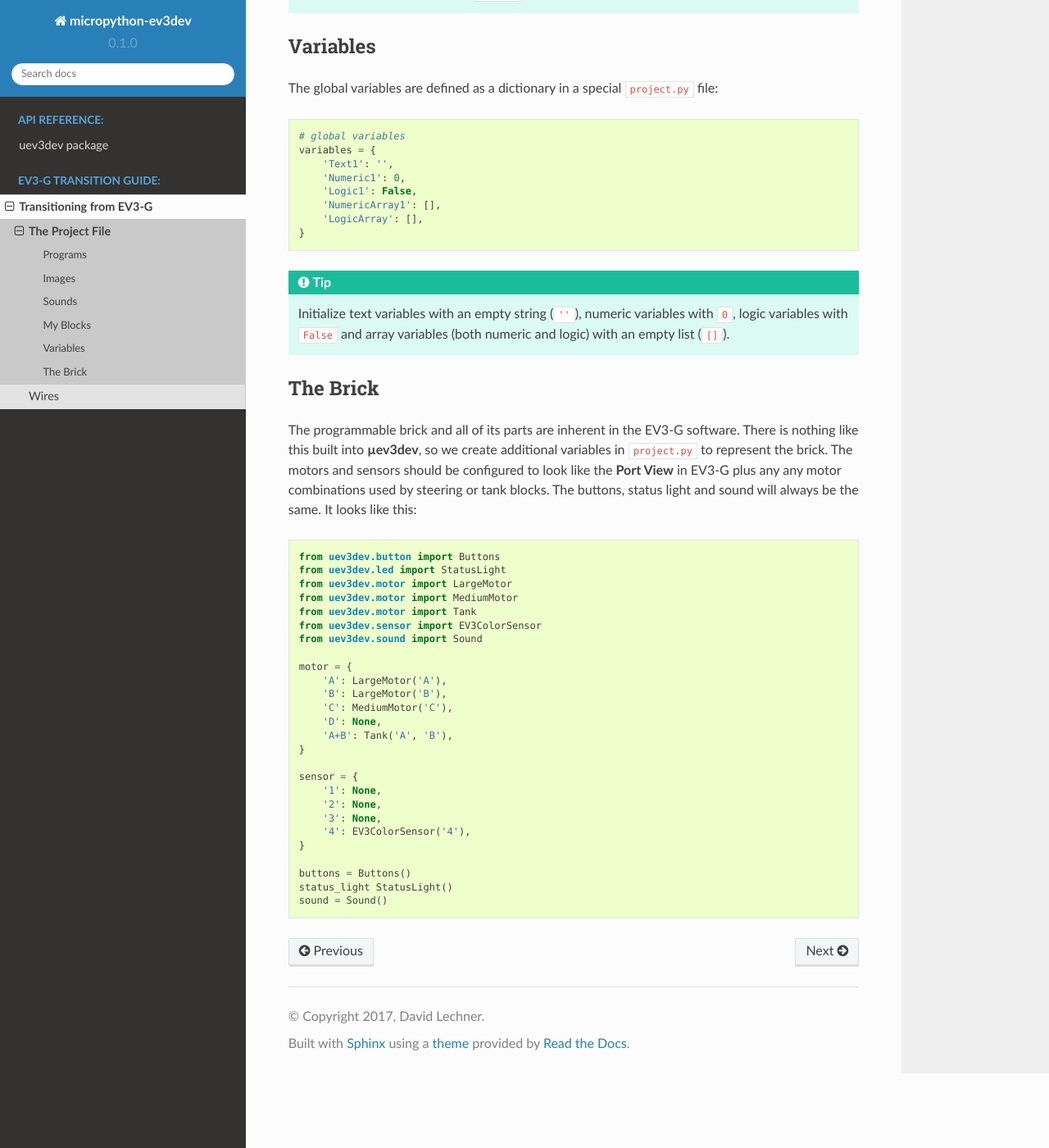
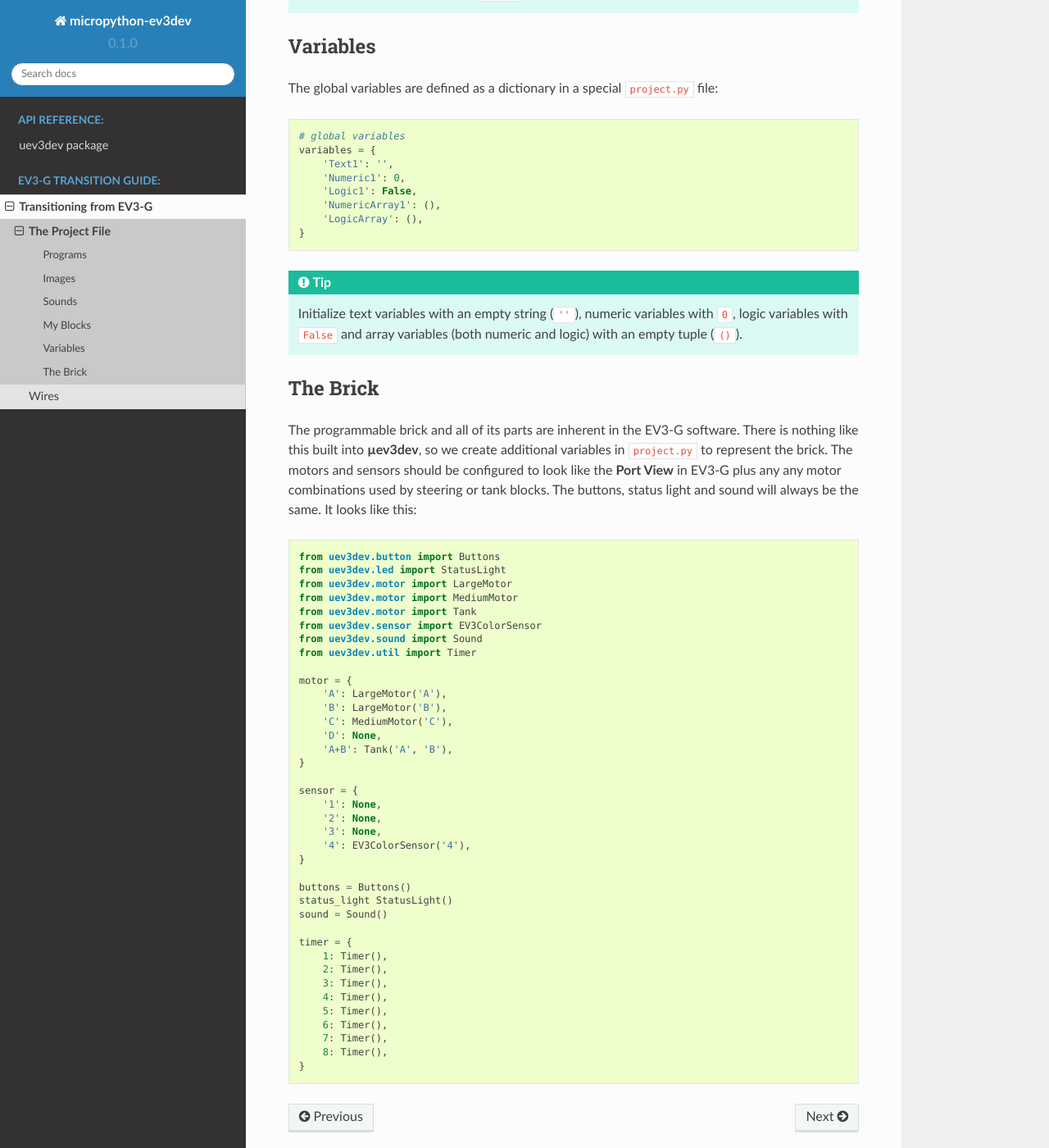
Before and after one commit to dlech/micropython-ev3dev, a Sphinx documentation site: the page built from doc/ev3g/project.rst, in a window 1280 px wide and 1400 px high, scrolled down 2512 px. Shown: the whole window at 82% size. Built offline with Sphinx 7.4.7 and the Read the Docs theme 2.0.0, drawn with Linux system fonts in a browser that asks for light colours.

Commit message:
Add Timer class to emulate EV3-G timers

```diff
--- a/doc/ev3g/project.rst
+++ b/doc/ev3g/project.rst
@@ -123,13 +123,13 @@ file::
         'Text1': '',
         'Numeric1': 0,
         'Logic1': False,
-        'NumericArray1': [],
-        'LogicArray': [],
+        'NumericArray1': (),
+        'LogicArray': (),
     }
 
 .. tip:: Initialize text variables with an empty string (``''``), numeric
     variables with ``0``, logic variables with ``False`` and array variables
-    (both numeric and logic) with an empty list (``[]``).
+    (both numeric and logic) with an empty tuple (``()``).
 
 
 The Brick
@@ -149,6 +149,7 @@ sound will always be the same. It looks like this::
     from uev3dev.motor import Tank
     from uev3dev.sensor import EV3ColorSensor
     from uev3dev.sound import Sound
+    from uev3dev.util import Timer
 
     motor = {
         'A': LargeMotor('A'),
@@ -168,3 +169,14 @@ sound will always be the same. It looks like this::
     buttons = Buttons()
     status_light StatusLight()
     sound = Sound()
+
+    timer = {
+        1: Timer(),
+        2: Timer(),
+        3: Timer(),
+        4: Timer(),
+        5: Timer(),
+        6: Timer(),
+        7: Timer(),
+        8: Timer(),
+    }
```
Also changed, not shown: 1 other file.
